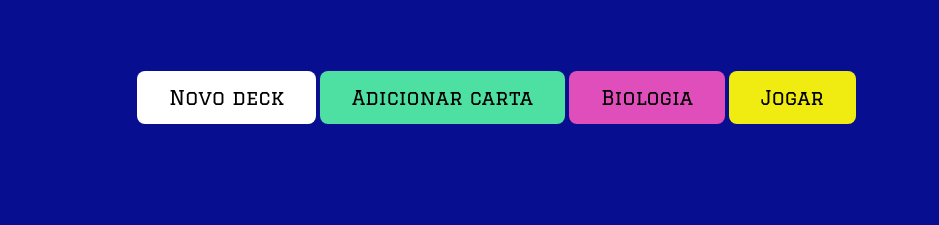
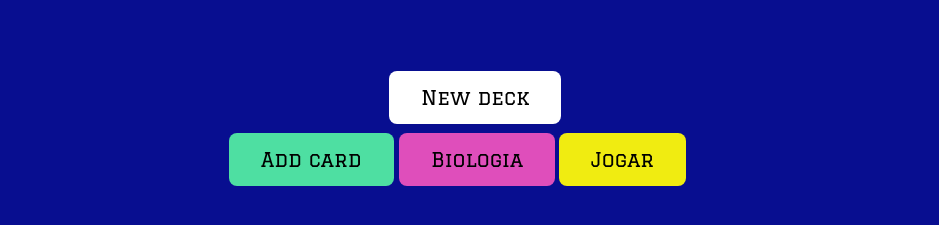
Before and after one commit to USPCodeLabSanca/Flashcard-Quizz-on, a plain HTML site: page pages/tela_inicial.html in a window 1280 px wide. Shown: the part 237-462 px from the top of the page, without its empty margins (221-1160 px from the left). Drawn offline with Linux system fonts and the light colour scheme; files whose address does not match are found by name.

Commit message:
Posição dos botões na home
Arrumei a posição dos botões seguindo o que estava no figma e mudei o conteúdo deles. Ainda vou arrumar o posicionamento da imagem

```diff
--- a/pages/tela_inicial.html
+++ b/pages/tela_inicial.html
@@ -39,6 +39,7 @@
 
         }
         .botao_um{
+            position: absolute;
             border-radius:8px;
             background-color: #ffffff;;
             border: none;
@@ -50,11 +51,16 @@
             margin-left: 350px;
             margin-top: 300px;
             font-family: 'Graduate';
+            justify-content: center;
+            left:260px;
+
+
 
 
 
         }
         .botao_add{
+            position: absolute;
             border-radius:8px;
             background-color: #4edfa2;;
             border: none;
@@ -64,11 +70,16 @@
             text-align:center;
             cursor: pointer;
             font-family: 'Graduate';
+            top:370px;
+            left:450px;
+
+
 
 
 
         }
         .botao_assunto{
+            position: absolute;
             border-radius:8px;
             background-color: #df4ebb;;
             border: none;
@@ -77,10 +88,13 @@
             font-size:20px;
             text-align:center;
             cursor: pointer;
-            font-family: 'Graduate'
+            font-family: 'Graduate';
+            left:620px;
+            top:370px;
 
         }
         .botao_jogar{
+            position: absolute;
             border-radius:8px;
             background-color: #f0ec11;;
             border: none;
@@ -89,7 +103,11 @@
             font-size:20px;
             text-align:center;
             cursor: pointer;
-            font-family: 'Graduate'
+            font-family: 'Graduate';
+            top:370px;
+            left:780px;
+
+
         }
 
 
@@ -100,8 +118,8 @@
     <section class="corpo_titulo" >
         <div style="color:aliceblue">Quizr</div>
         <p class="p">Crie quizzes e teste seu conhecimento</p>
-        <button class="botao_um">Novo deck</button>
-        <button class="botao_add">Adicionar carta</button>
+        <button class="botao_um">New deck</button>
+        <button class="botao_add">Add card</button>
         <button class="botao_assunto">Biologia</button>
         <button class="botao_jogar">Jogar</button>
         <IMG src="logo_2.png" style="left: 480px; top:70px; position: absolute" width="90" height="100">
```
